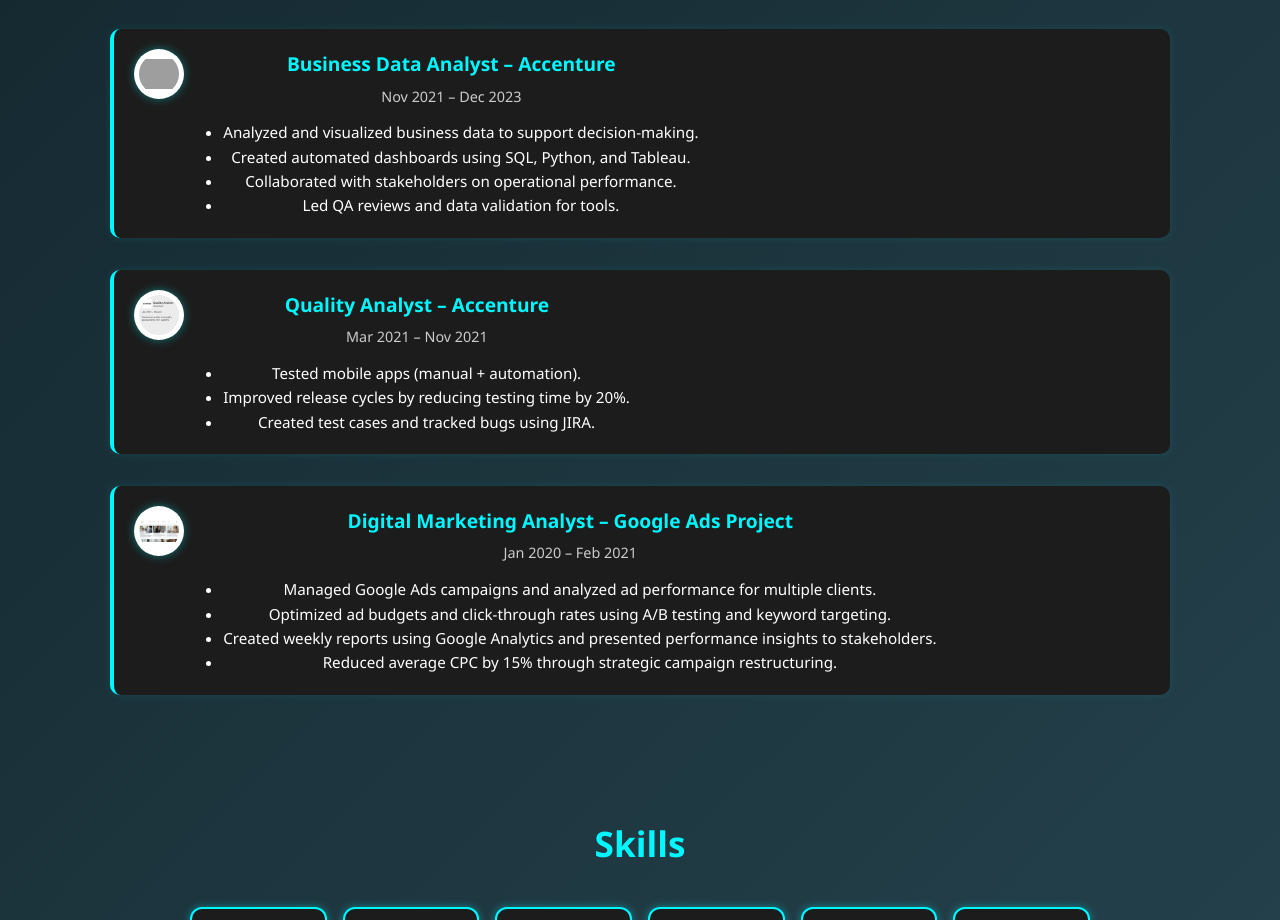
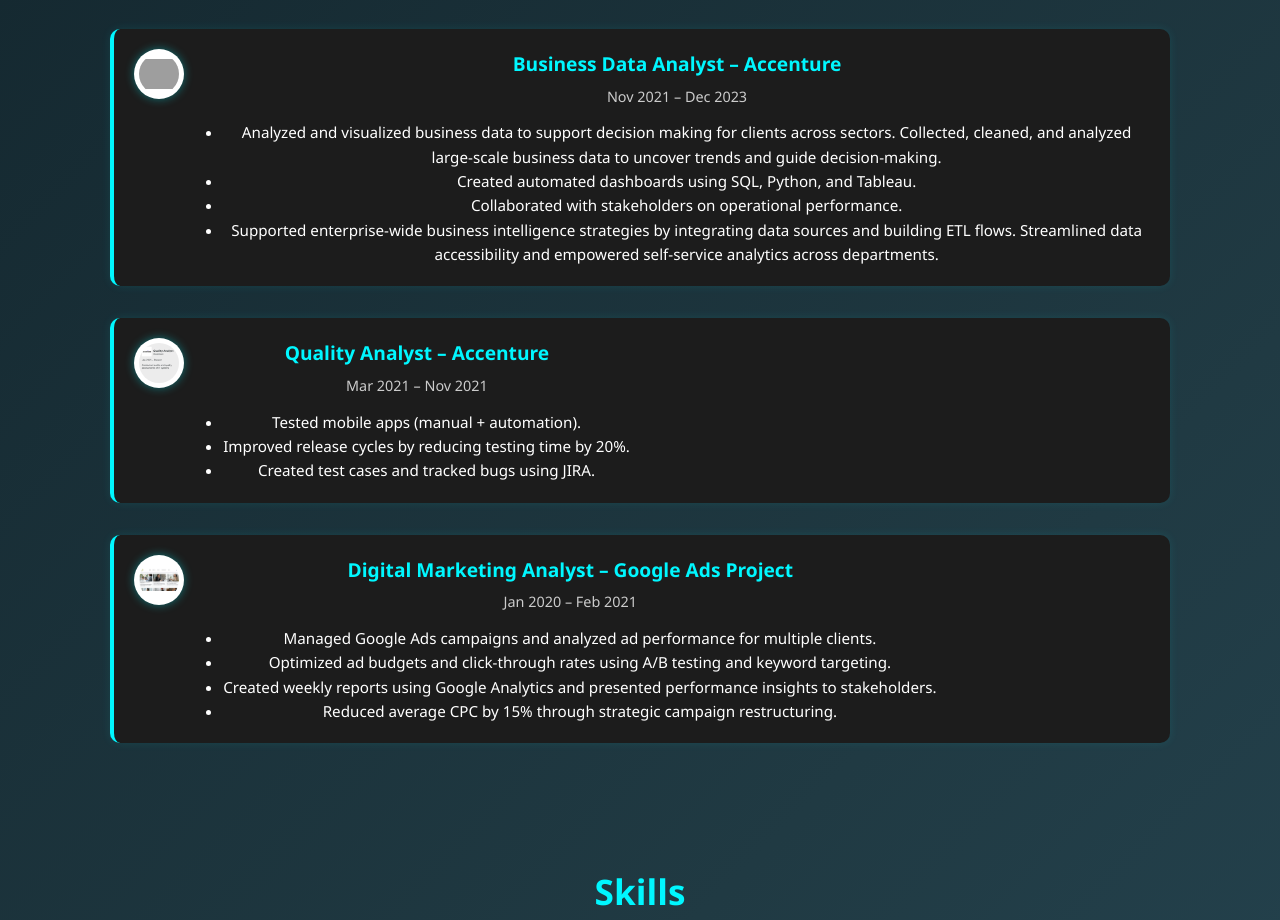
Before and after one commit to amalabera/amalaber_portfolio, a plain HTML site: page index.html in a window 1280 px wide. Shown: the part 894-1814 px from the top of the page. Drawn offline with Linux system fonts and the light colour scheme; grey boxes are pictures that could not be loaded; a script that the page names is missing.

Commit message:
Update index.html

```diff
--- a/index.html
+++ b/index.html
@@ -42,10 +42,14 @@
         <h3>Business Data Analyst – Accenture</h3>
         <span>Nov 2021 – Dec 2023</span>
         <ul>
-          <li>Analyzed and visualized business data to support decision-making.</li>
+          <li>Analyzed and visualized business data to support decision making for clients across sectors.
+            Collected, cleaned, and analyzed large-scale business data to uncover trends and guide
+              decision-making.</li>
           <li>Created automated dashboards using SQL, Python, and Tableau.</li>
           <li>Collaborated with stakeholders on operational performance.</li>
-          <li>Led QA reviews and data validation for tools.</li>
+          <li>Supported enterprise-wide business intelligence strategies by integrating data sources and
+building ETL flows. Streamlined data accessibility and empowered self-service analytics across
+departments.</li>
         </ul>
       </div>
     </div>
```
